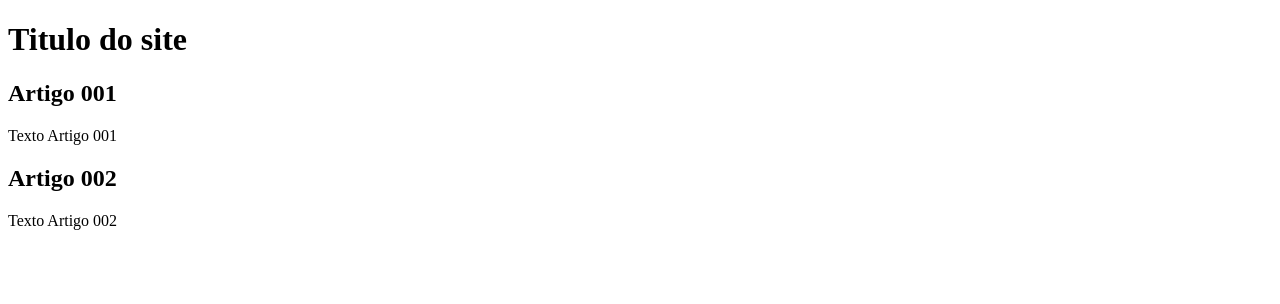
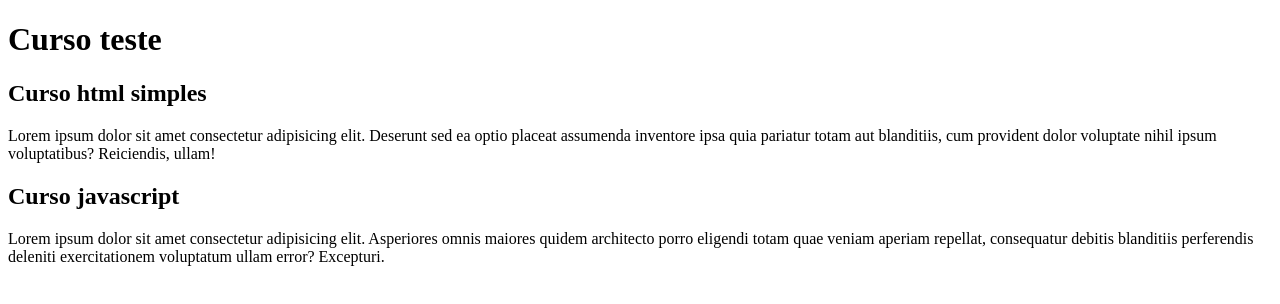
Before and after one commit to MarcoX009/projeto-site, a plain HTML site: page index.html in a window 1280 px wide. Drawn offline with Linux system fonts and the light colour scheme.

Commit message:
comecei a escrever o conteudo

```diff
--- a/index.html
+++ b/index.html
@@ -9,15 +9,15 @@
 <body>
     <main>
 <header>
-    <h1>Titulo do site</h1>
+    <h1>Curso teste</h1>
 </header>
 <article>
-    <h2>Artigo 001</h2>
-    <p>Texto Artigo 001</p>
+    <h2>Curso html simples</h2>
+    <p>Lorem ipsum dolor sit amet consectetur adipisicing elit. Deserunt sed ea optio placeat assumenda inventore ipsa quia pariatur totam aut blanditiis, cum provident dolor voluptate nihil ipsum voluptatibus? Reiciendis, ullam!</p>
 </article>
 <article>
-    <h2>Artigo 002</h2>
-    <p>Texto Artigo 002</p>
+    <h2>Curso javascript</h2>
+    <p>Lorem ipsum dolor sit amet consectetur adipisicing elit. Asperiores omnis maiores quidem architecto porro eligendi totam quae veniam aperiam repellat, consequatur debitis blanditiis perferendis deleniti exercitationem voluptatum ullam error? Excepturi.</p>
 </article>
 
     </main>
```
